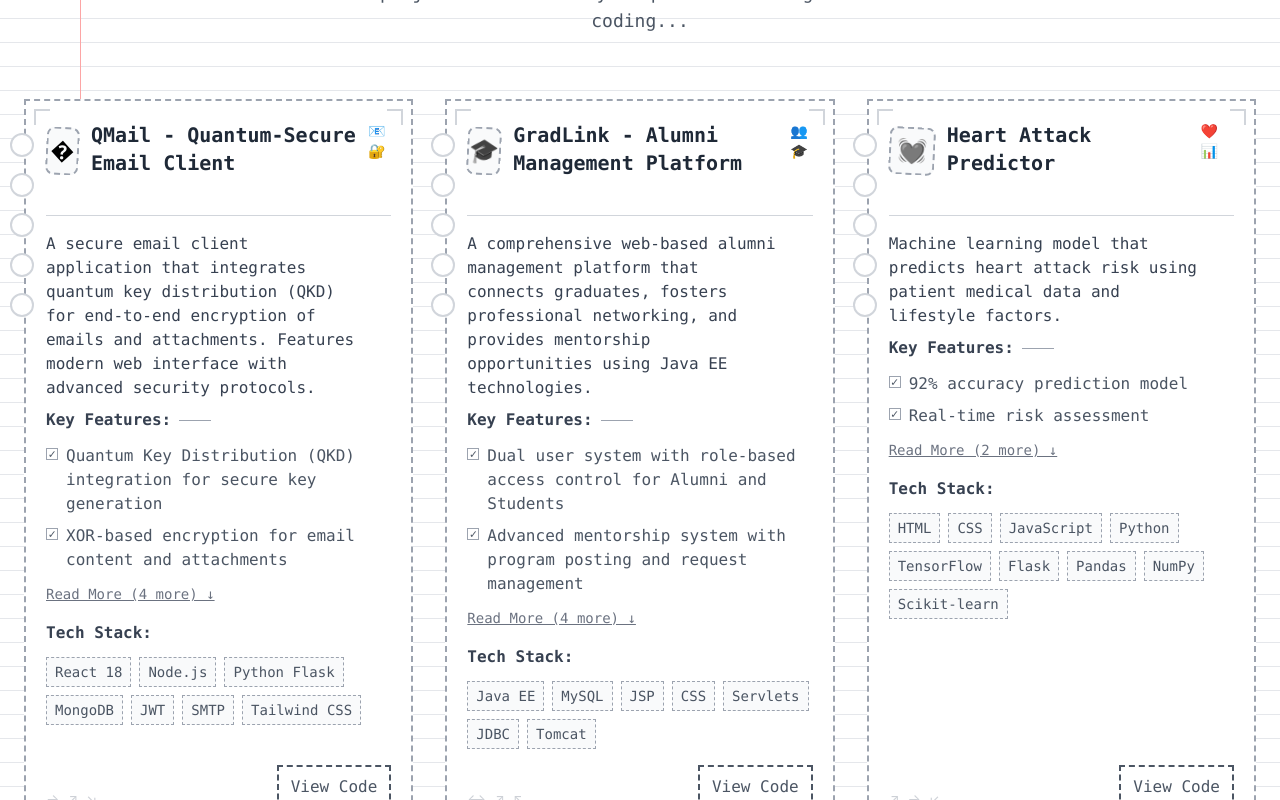
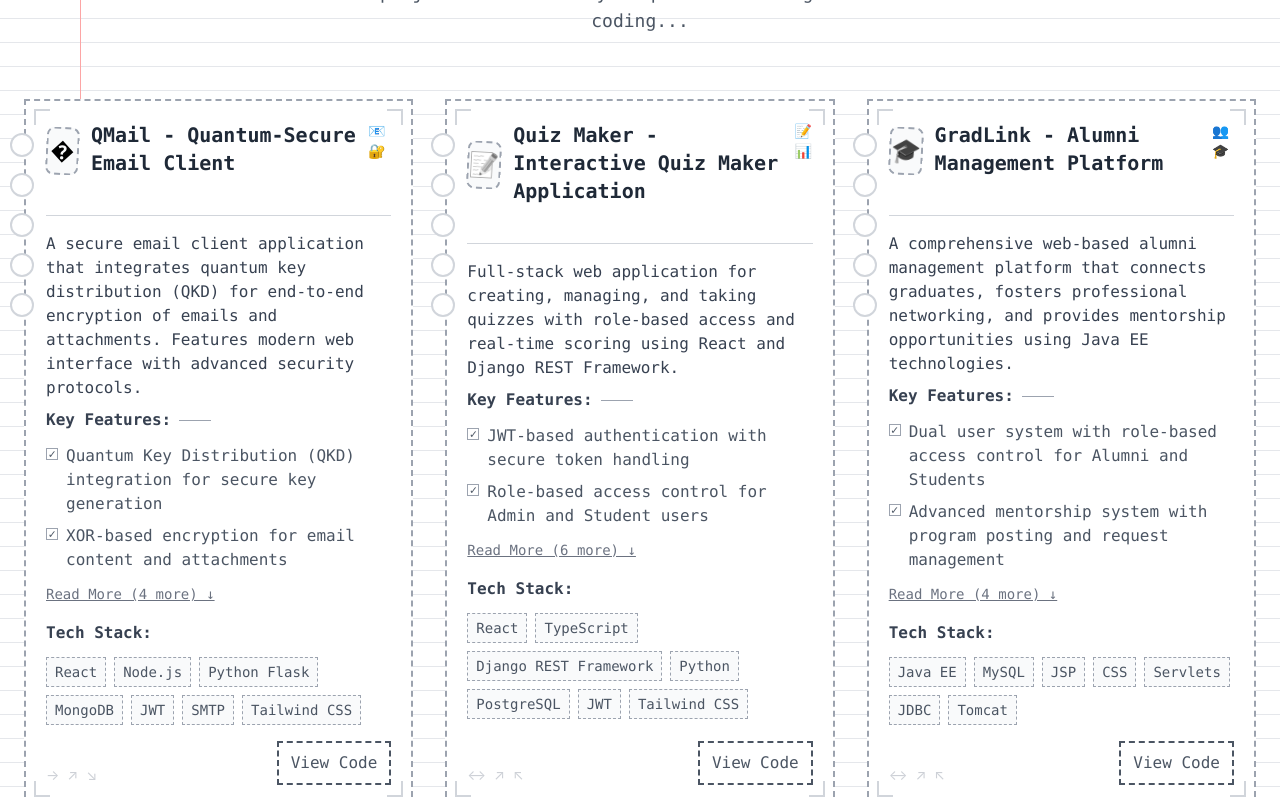
Before and after one commit to parassadafule/parassadafule, a React (Vite) app: page / in a window 1280 px wide. Shown: the part 2860-3660 px from the top of the page. Built offline with nearby package versions, Linux system fonts and the light colour scheme.

Commit message:
updated projects

```diff
--- a/src/components/ContactSection.jsx
+++ b/src/components/ContactSection.jsx
@@ -383,7 +383,7 @@ const ContactSection = () => {
           <div className="text-center">
             <div className="border-2 border-dashed border-gray-400 bg-white p-3 sm:p-4 inline-block transform -rotate-1">
               <p className="text-sm font-mono text-gray-600">
-                © 2025 Paras Sadafule.
+                © 2026 Paras Sadafule.
               </p>
 
               <div className="mt-3 flex justify-center">
--- a/src/components/ProjectsSection.jsx
+++ b/src/components/ProjectsSection.jsx
@@ -46,7 +46,7 @@ const ProjectsSection = () => {
       title: 'QMail - Quantum-Secure Email Client',
       description: 'A secure email client application that integrates quantum key distribution (QKD) for end-to-end encryption of emails and attachments. Features modern web interface with advanced security protocols.',
       icon: '�',
-      technologies: ['React 18', 'Node.js', 'Python Flask', 'MongoDB', 'JWT', 'SMTP', 'Tailwind CSS'],
+      technologies: ['React', 'Node.js', 'Python Flask', 'MongoDB', 'JWT', 'SMTP', 'Tailwind CSS'],
       features: [
         'Quantum Key Distribution (QKD) integration for secure key generation',
         'XOR-based encryption for email content and attachments',
@@ -65,6 +65,30 @@ const ProjectsSection = () => {
     },
     {
       id: 2,
+      title: 'Quiz Maker - Interactive Quiz Maker Application',
+      description: 'Full-stack web application for creating, managing, and taking quizzes with role-based access and real-time scoring using React and Django REST Framework.',
+      icon: '📝',
+      technologies: ['React', 'TypeScript', 'Django REST Framework', 'Python', 'PostgreSQL', 'JWT', 'Tailwind CSS'],
+      features: [
+        'JWT-based authentication with secure token handling',
+        'Role-based access control for Admin and Student users',
+        'Create, edit, and delete quizzes with multiple question types',
+        'Support for MCQ, True/False, and short answer questions',
+        'Real-time score calculation and result evaluation',
+        'Quiz attempt tracking with stored history per user',
+        'Admin dashboard to monitor quizzes, participants, and scores',
+        'PostgreSQL-backed persistent data storage'
+      ],
+      // status: 'Live',
+      sketch: {
+        mainDoodle: '📝📊',
+        arrows: ['↔', '↗', '↖'],
+        notes: ['JWT', 'quiz', 'score']
+      },
+      link: 'https://github.com/parassadafule/QuizMaker'
+    },
+    {
+      id: 3,
       title: 'GradLink - Alumni Management Platform',
       description: 'A comprehensive web-based alumni management platform that connects graduates, fosters professional networking, and provides mentorship opportunities using Java EE technologies.',
       icon: '🎓',
@@ -84,25 +108,6 @@ const ProjectsSection = () => {
         notes: ['network', 'mentors', 'events']
       },
       link: 'https://github.com/parassadafule/GradLink'
-    },
-    {
-      id: 3,
-      title: 'Heart Attack Predictor',
-      description: 'Machine learning model that predicts heart attack risk using patient medical data and lifestyle factors.',
-      icon: '💓',
-      technologies: ['HTML','CSS','JavaScript', 'Python', 'TensorFlow', 'Flask', 'Pandas', 'NumPy', 'Scikit-learn'],
-      features: [
-        '92% accuracy prediction model',
-        'Real-time risk assessment',
-        'Interactive data visualization',
-        'Medical professional dashboard'
-      ],
-      // status: 'Beta',
-      sketch: {
-        mainDoodle: '❤️📊',
-        arrows: ['↗', '→', '↙'],
-        notes: ['ML', '92%', 'health']
-      }
     }
   ];
 
@@ -173,7 +178,7 @@ const ProjectsSection = () => {
           </div>
 
           <div className="relative mb-2">
-            <p className="leading-relaxed text-gray-700 font-mono text-sm sm:text-base pr-8">
+            <p className="leading-relaxed text-gray-700 font-mono text-sm sm:text-base">
               {project.description}
             </p>
 
```
